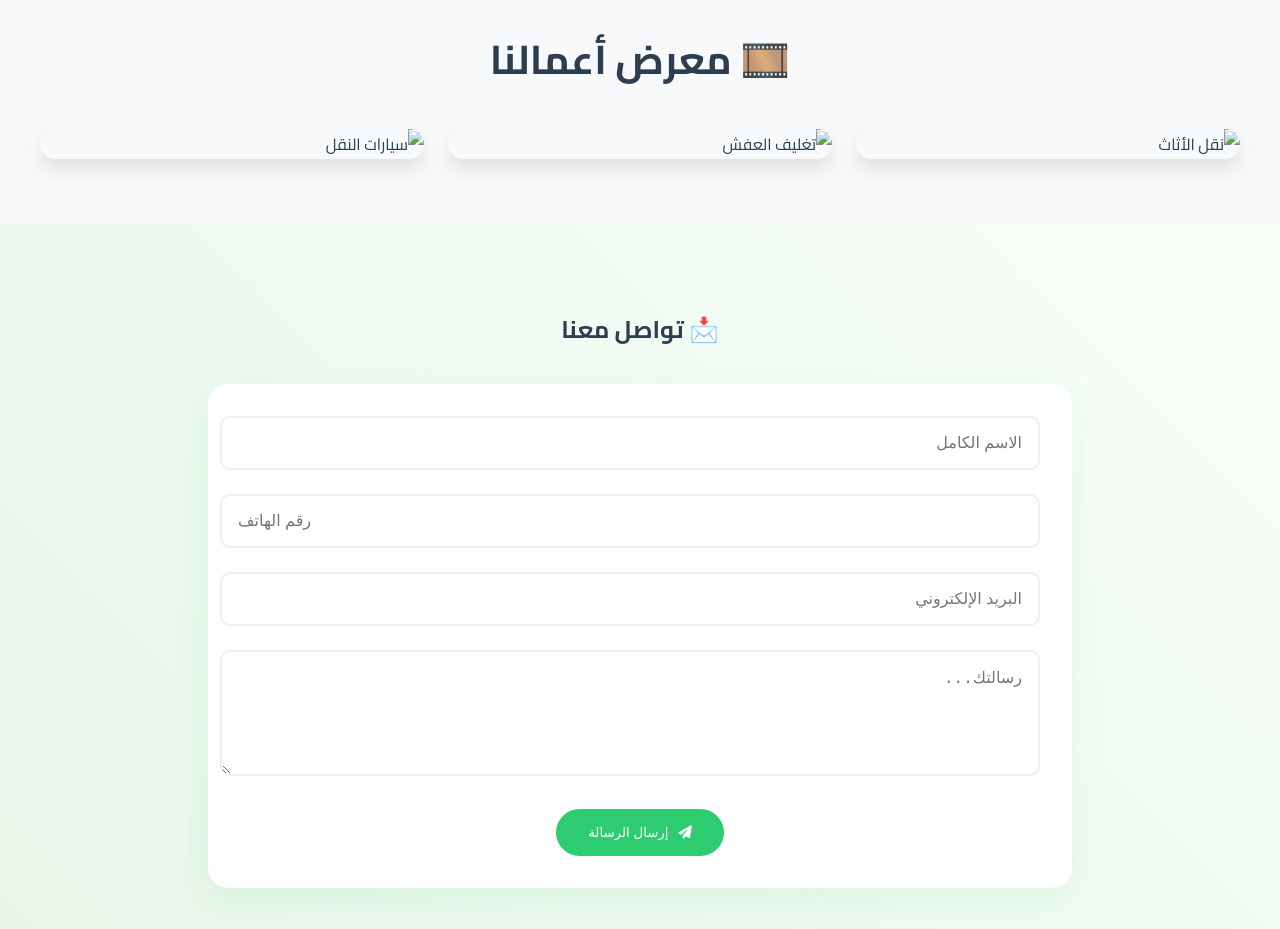
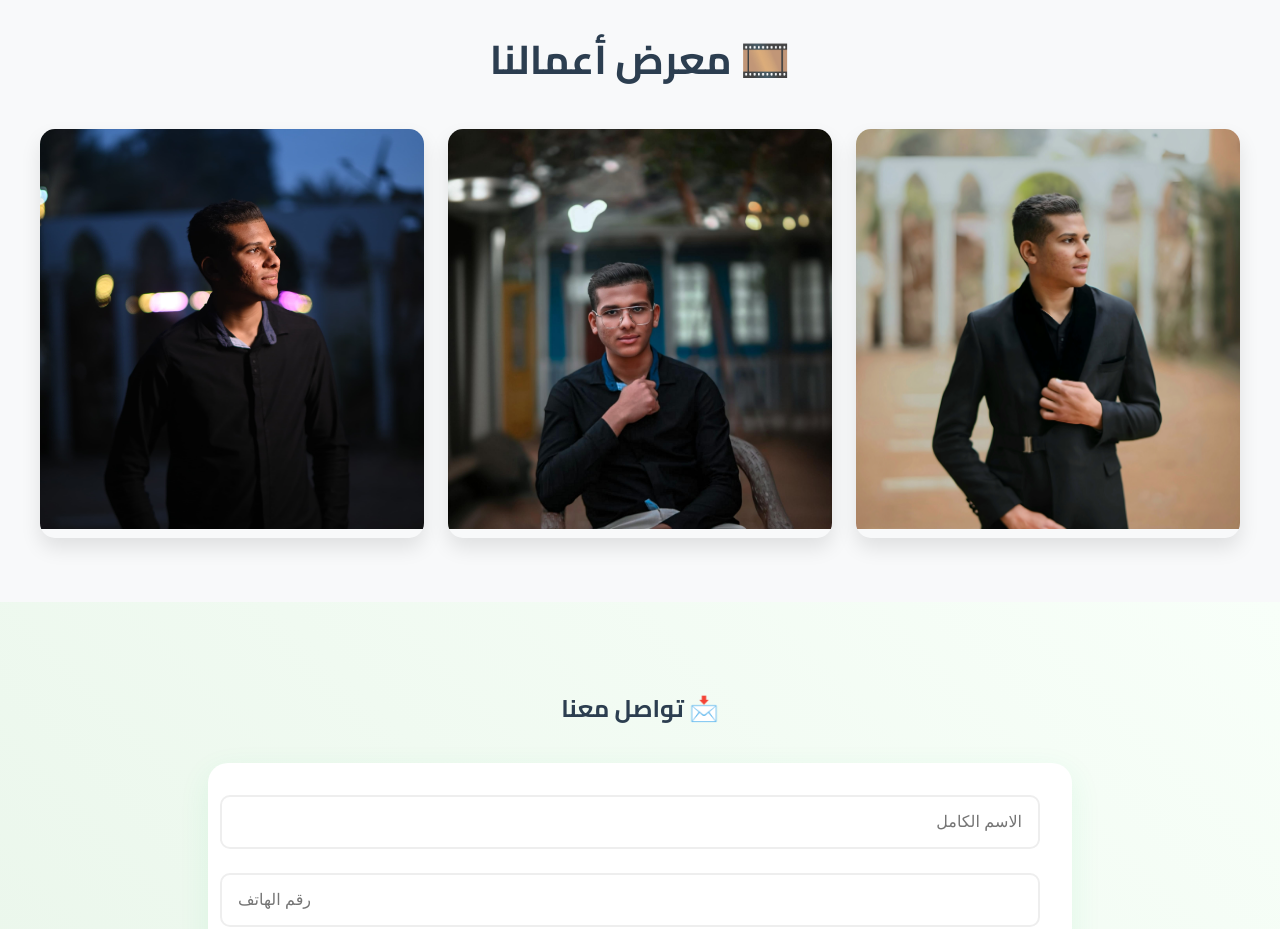
Before and after one commit to MahoudAyman/Almaged1, a plain HTML site: page Index.html in a window 1280 px wide. Shown: the part 1700-2629 px from the top of the page. Drawn offline with Linux system fonts and the light colour scheme.

Commit message:
Update Index.html

```diff
--- a/Index.html
+++ b/Index.html
@@ -405,13 +405,13 @@ header nav a:hover {
         <h2 style="text-align: center; margin-bottom: 2rem; font-size: 2.5rem; color: var(--text-color);">🎞️ معرض أعمالنا</h2>
         <div class="gallery-grid">
             <div class="gallery-item">
-                <img src="img1.jpg" alt="نقل الأثاث" class="gallery-img">
+                <img src="Picsart_25-01-31_00-10-21-913.jpg" alt="نقل الأثاث" class="gallery-img">
             </div>
             <div class="gallery-item">
-                <img src="img2.jpg" alt="تغليف العفش" class="gallery-img">
+                <img src="Picsart_25-01-21_00-20-14-266.jpg" alt="تغليف العفش" class="gallery-img">
             </div>
             <div class="gallery-item">
-                <img src="img3.jpg" alt="سيارات النقل" class="gallery-img">
+                <img src="IMG-20250119-WA0056.jpg" alt="سيارات النقل" class="gallery-img">
             </div>
         </div>
 
```
